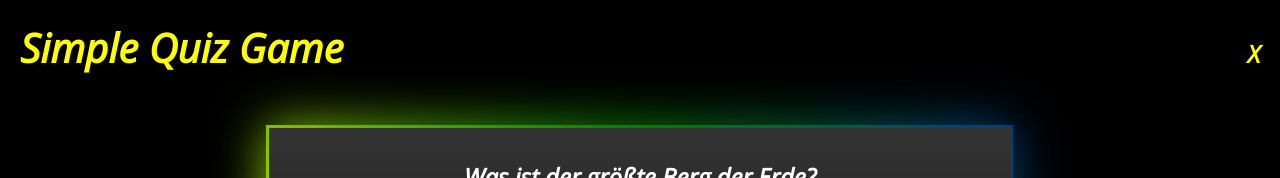
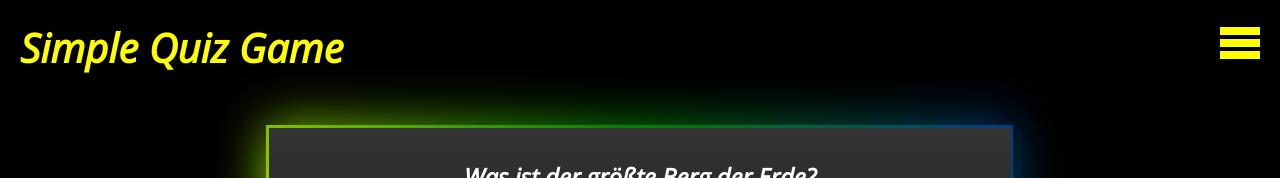
Before and after one commit to emanuelamarkovic/Simple-Quiz-Game, a plain HTML site: page quizgame.html in a window 1280 px wide. Shown: the top 178 px of the page. Drawn offline with nearby package versions, Linux system fonts and the light colour scheme; files whose address does not match are found by name.

Commit message:
navbar: add burger icon

```diff
--- a/main.js
+++ b/main.js
@@ -2,12 +2,17 @@
 const header = document.querySelector('header');
 const dropdownButton = document.createElement('div');
 dropdownButton.classList = 'dropdown-menue';
-dropdownButton.innerHTML = `<h2 class='dropdown-menue'>X</h><div class="options"></div`;
+// load burger menue icon
+fetch('burger-icon.svg')
+    .then(response => response.text())
+    .then(svgData => {
+      svgData = svgData.replace('<svg', '<svg fill="#ffff00"');
+      dropdownButton.innerHTML = `<h2 class='dropdown-menue'>${svgData}</h2><div class="options"></div`;
       header.appendChild(dropdownButton);
       const options = document.getElementsByClassName('options');
       options[0].style.display = 'none';
       //console.log(options);
-const htmlFiles = ['memory.html', 'index.html'];
+      const htmlFiles = ['memory.html', 'quizgame.html', 'megamario.html'];
       htmlFiles.forEach(htmlFile => {
         console.log('htmlfile ', htmlFile);
         const option = document.createElement('option');
@@ -23,3 +28,4 @@ dropdownButton.addEventListener('click', () => {
         options[0].style.display = 'block';
       }
     });
+})
--- a/style.css
+++ b/style.css
@@ -39,9 +39,7 @@ header h1 {
 /* dropdown menue */
 div.dropdown-menue {
   text-align: right;
-  position: relative;
 }
-
 .dropdown-menue div {
   text-align: left;
 }
@@ -50,13 +48,13 @@ option {
 }
 .dropdown-menue a {
   padding: 0.4em;
+  font-size: x-large;
   text-decoration: none;
   color: yellow;
 }
 .dropdown-menue a:hover {
   color: white;
 }
-
 
 /* Main Styles */
 main {
```
Also changed, not shown: burger-icon.svg (added). Lines whose indentation alone changed are shown as unchanged.
